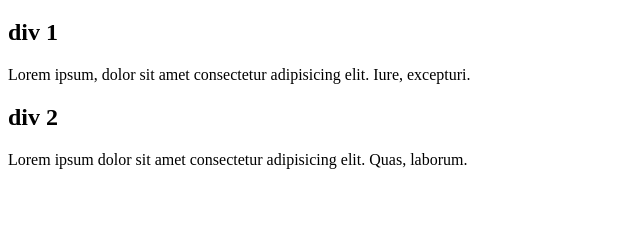
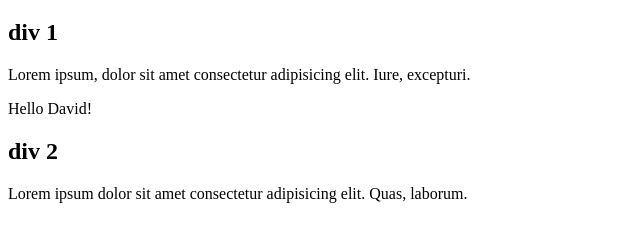
Before and after one commit to davidreke/gitPractice, a plain HTML site: page index.html in a window 1280 px wide. Shown: the part 61-302 px from the top of the page, without its empty margins (0-640 px from the left). Drawn offline with Linux system fonts and the light colour scheme.

Commit message:
Randys first

```diff
--- a/index.html
+++ b/index.html
@@ -10,6 +10,7 @@
         <div>
             <h2>div 1</h2>
             <p>Lorem ipsum, dolor sit amet consectetur adipisicing elit. Iure, excepturi.</p>
+            <p>Hello David!</p>
         </div>
 
         <div>
```
